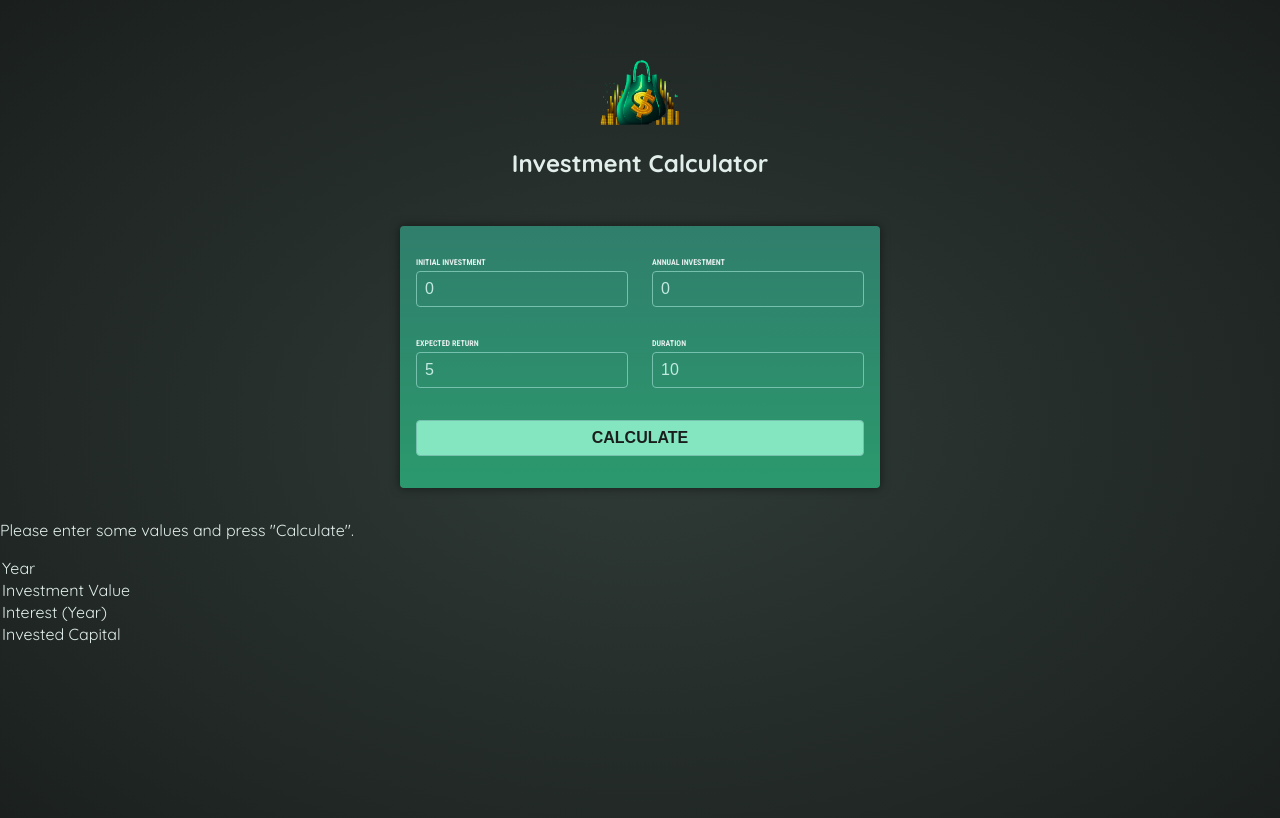
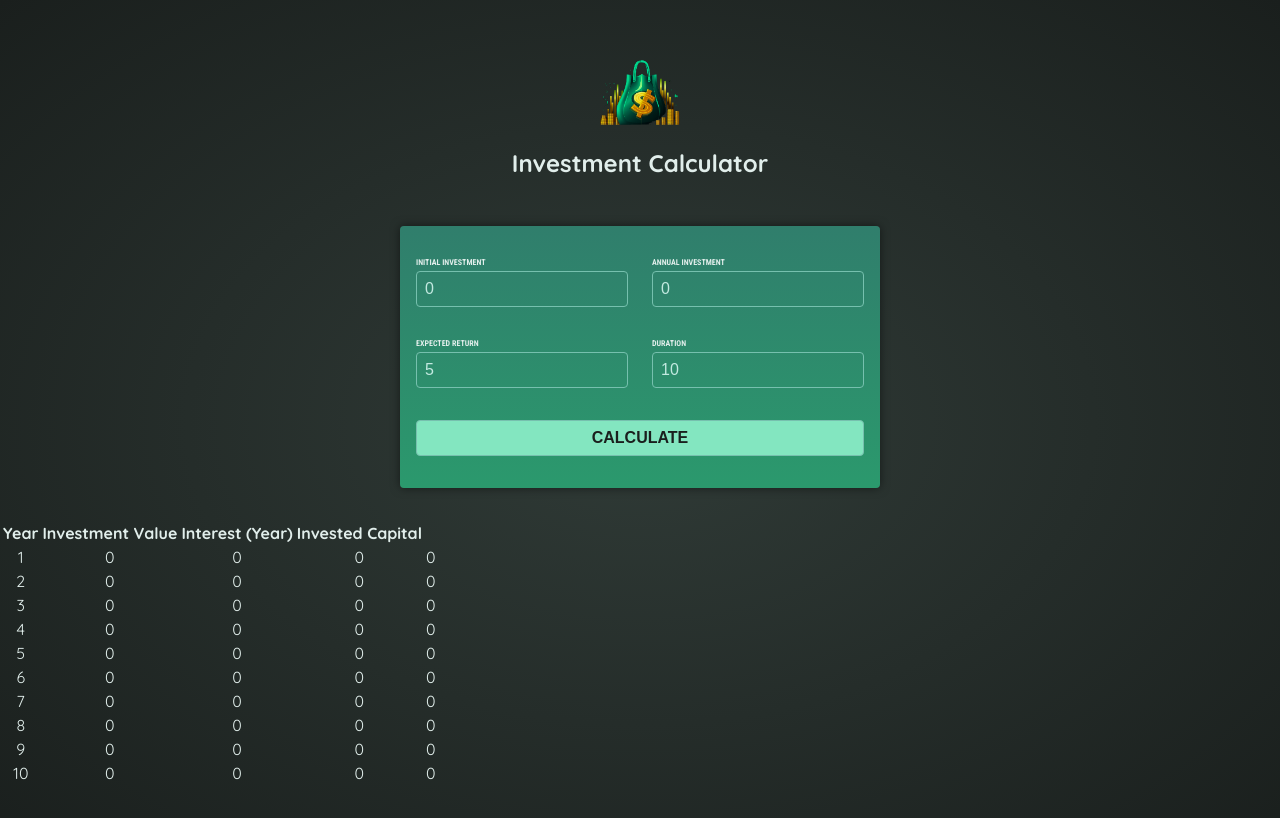
Before and after one commit to SibuleleMboyi/02-starting-project, an Angular app: page / in a window 1280 px wide. Both pictures are taken after a click on the button "CALCULATE". Shown: the top 818 px of the page. Built offline with nearby package versions, Linux system fonts and the light colour scheme.

Commit message:
Out putting data in the table

```diff
--- a/src/app/investments-results/investments-results.component.html
+++ b/src/app/investments-results/investments-results.component.html
@@ -1,19 +1,25 @@
-<p>Please enter some values and press "Calculate".</p>
-
-<table>
-  <thead>
-    <tr>
-      Year
-    </tr>
-    <tr>
-      Investment Value
-    </tr>
-    <tr>
-      Interest (Year)
-    </tr>
-    <tr>
-      Invested Capital
-    </tr>
-  </thead>
-  <tbody></tbody>
-</table>
+@if (!results) {
+  <p class="center">Please enter some values and press "Calculate".</p>
+} @else {
+  <table class="center">
+    <thead>
+      <tr>
+        <th>Year</th>
+        <th>Investment Value</th>
+        <th>Interest (Year)</th>
+        <th>Invested Capital</th>
+      </tr>
+    </thead>
+    <tbody>
+      @for (result of results; track result.year) {
+        <tr>
+          <td>{{ result.year }}</td>
+          <td>{{ result.valueEndOfYear }}</td>
+          <td>{{ result.interest }}</td>
+          <td>{{ result.totalInterest }}</td>
+          <td>{{ result.totalAmountInvested }}</td>
+        </tr>
+      }
+    </tbody>
+  </table>
+}
```
